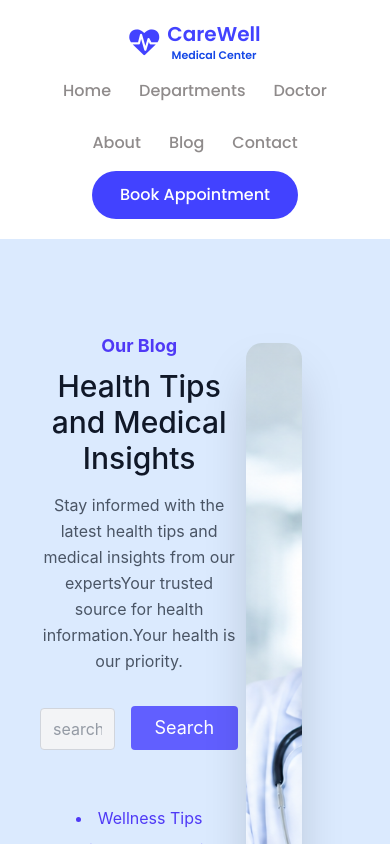
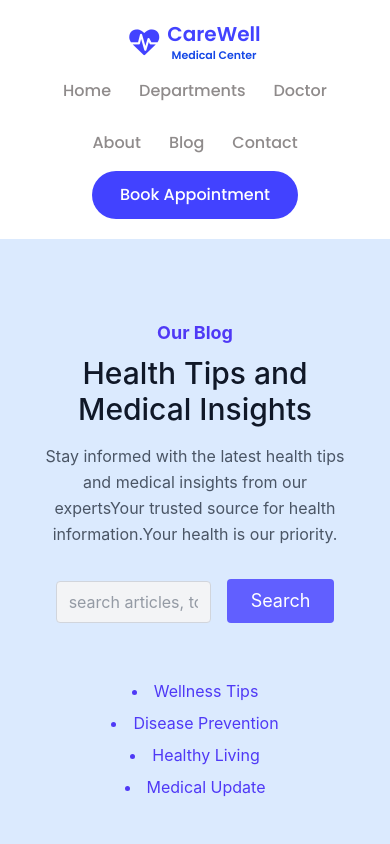
Before and after one commit to maazhashmi996-pixel/Clinic-Website, a React (Vite) app: page /blog in a window 390 px wide. Shown: the top 844 px of the page. Built offline with nearby package versions, Linux system fonts and the light colour scheme.

Commit message:
make responsive

```diff
--- a/components/BlogHero.jsx
+++ b/components/BlogHero.jsx
@@ -3,8 +3,8 @@ import React from 'react'
 function blogHero() {
   return (
     <div>
-         <section className="text-gray-600 body-font">
-                <div className="flex px-10 py-20  items-center bg-blue-100">
+         <section className="text-gray-600 body-font ">
+                <div className="flex px-10 py-20  items-center bg-blue-100 md:flex-row flex-col items-center">
                     <div className="lg:flex-grow md:w-1/2 lg:pr-24 md:pr-16 flex flex-col md:items-start md:text-left mb-16 md:mb-0 items-center text-center">
                         <h5 className="text-lg font-bold text-indigo-600 mb-2">Our Blog</h5>
                         <h1 className="title-font sm:text-4xl text-3xl mb-4 font-medium text-gray-900"> Health Tips and Medical Insights</h1>
--- a/components/DepartmentsHero.jsx
+++ b/components/DepartmentsHero.jsx
@@ -4,7 +4,7 @@ function DepartmentsHero() {
     return (
         <div>
             <section class="text-gray-600 body-font">
-                <div class="flex px-10 py-20  items-center bg-blue-100">
+                <div class="flex px-10 py-20 bg-blue-100 md:flex-row flex-col items-center">
                     <div class="lg:flex-grow md:w-1/2 lg:pr-24 md:pr-16 flex flex-col md:items-start md:text-left mb-16 md:mb-0 items-center text-center">
                         <h5 class="text-lg font-bold text-indigo-600 mb-2">Our Departments</h5>
                         <h1 class="title-font sm:text-4xl text-3xl mb-4 font-medium text-gray-900">Find the right care for your health</h1>
--- a/src/App.jsx
+++ b/src/App.jsx
@@ -32,7 +32,6 @@ function App() {
           <Route path="/Docters" element={<Doctor/>} />
           <Route path="/about" element={<About/>} />
           <Route path="/blog" element={<Blog/>} />
-
         </Route>
       </Routes>
     </BrowserRouter>
```
